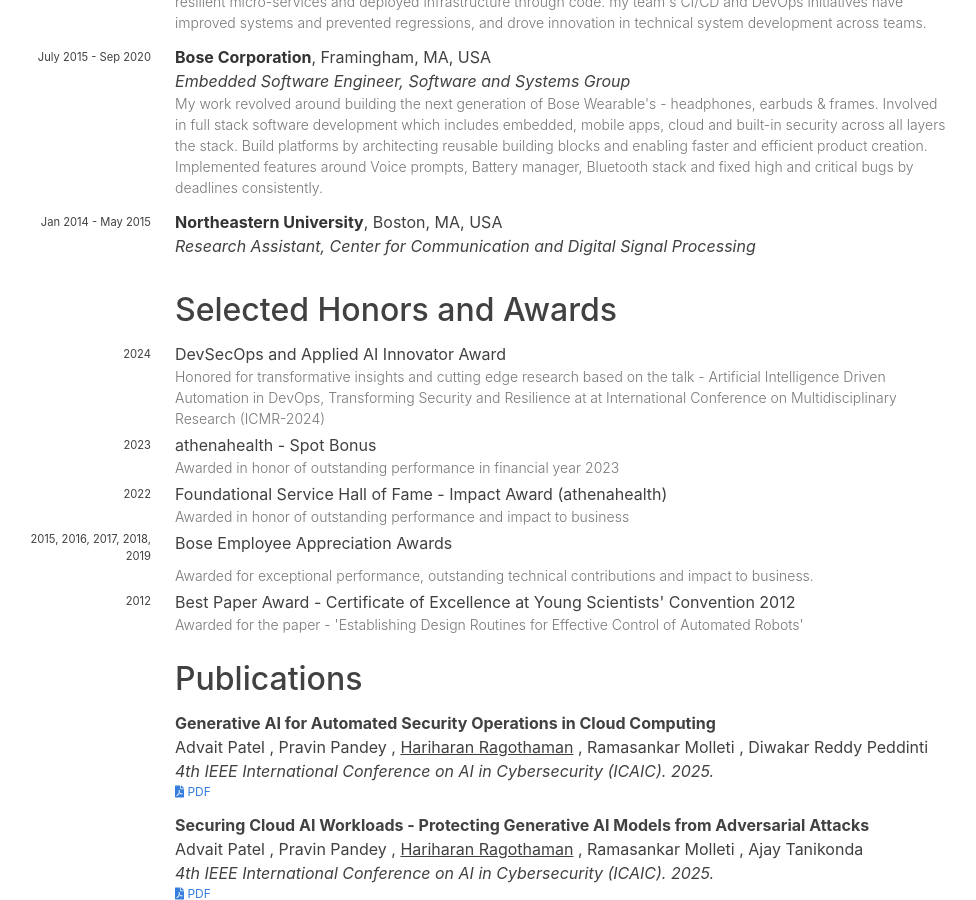
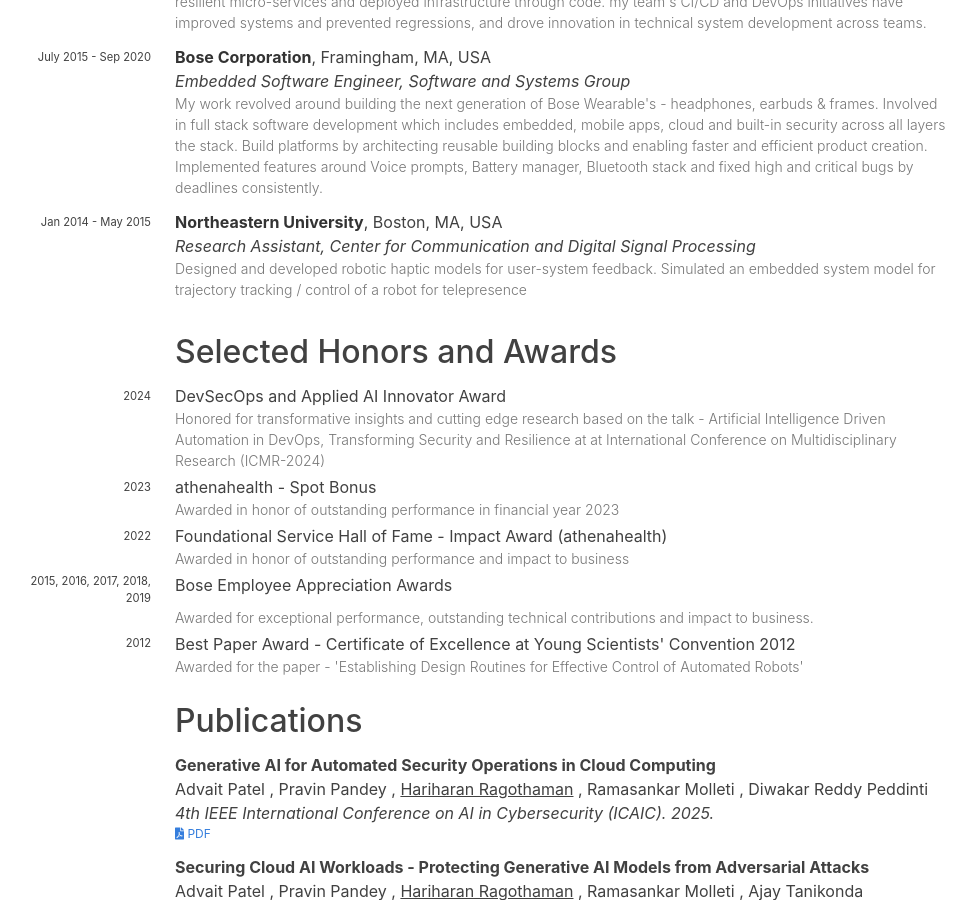
Before and after one commit to hariharanragothaman/hariharanragothaman.github.io, a Jekyll site: the page built from cv.md, in a window 1280 px wide and 900 px high, scrolled down 1145 px. Shown: the whole window, without its empty margins (157-1133 px from the left). Built offline with Jekyll 4.4.1, drawn with Linux system fonts in a browser that asks for light colours; nearby versions of some CDN libraries; some web fonts are replaced.

Commit message:
Polishes and Updates

```diff
--- a/_data/experiences.yaml
+++ b/_data/experiences.yaml
@@ -36,4 +36,5 @@
   position: "Research Assistant"
   group: "Center for Communication and Digital Signal Processing"
   year: "Jan 2014 - May 2015"
+  description: "Designed and developed robotic haptic models for user-system feedback. Simulated an embedded system model for trajectory tracking / control of a robot for telepresence"
   type: industry
```
